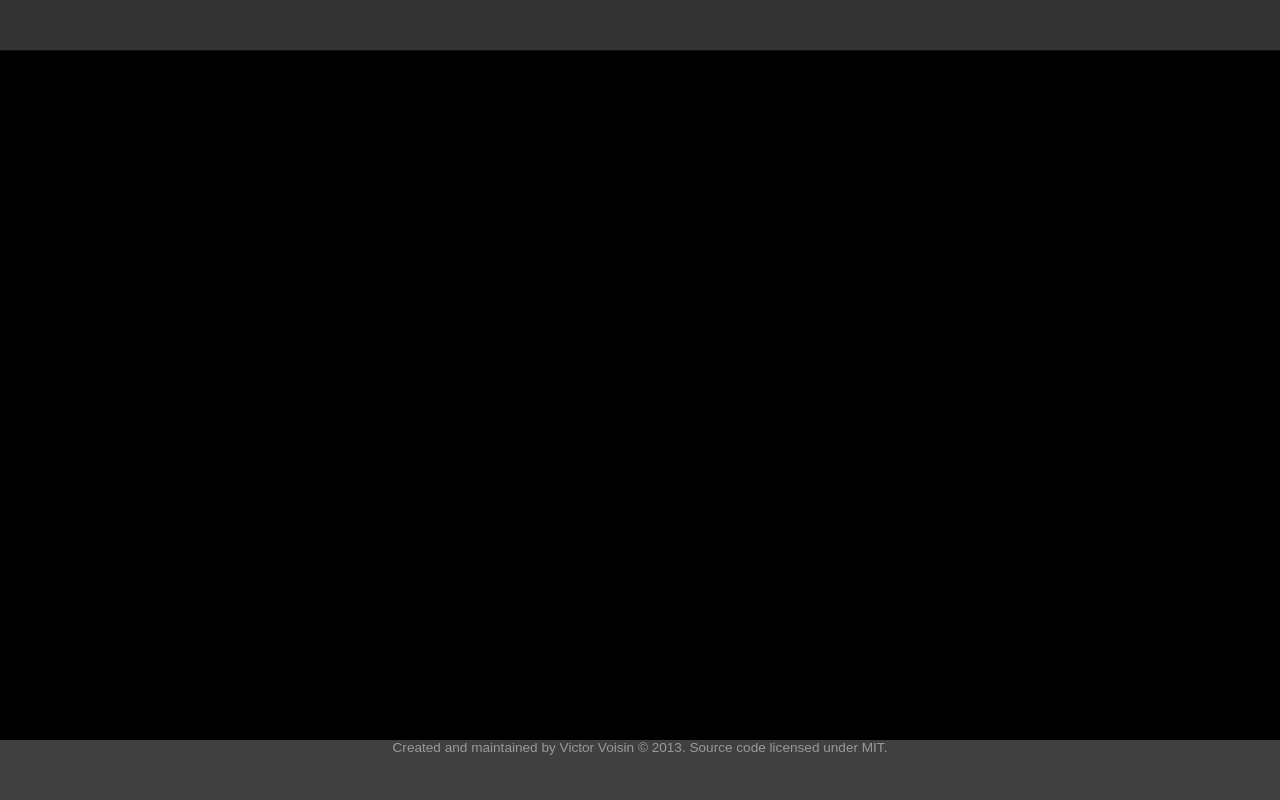
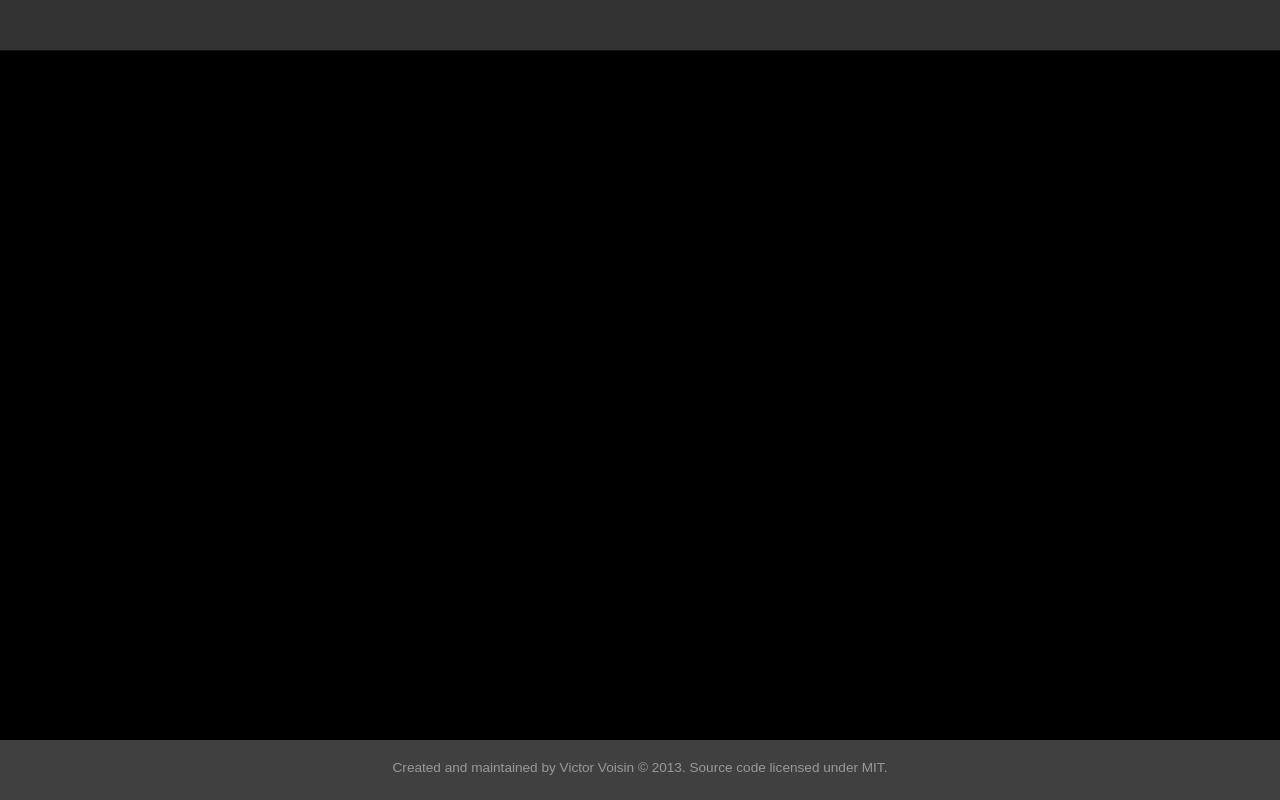
Before and after one commit to vvision/FrameRain, a website: page public/index.html in a window 1280 px wide. Drawn offline with Linux system fonts and the light colour scheme.

Commit message:
Changed footer.

```diff
--- a/public/css/main.css
+++ b/public/css/main.css
@@ -252,6 +252,10 @@ footer.Footer {
   transform: translateZ(0px);
 }
 
+.footerText {
+ margin: 20px;
+}
+
 
 /* ==========================================================================
    Helper classes
--- a/public/index.html
+++ b/public/index.html
@@ -32,7 +32,7 @@
 
 
         <footer class="Footer">
-          <span class="footerText">Created and maintained by Victor Voisin © 2013. Source code licensed under MIT.</span>
+          <div class="footerText">Created and maintained by Victor Voisin © 2013. Source code licensed under MIT.</div>
         </footer>
     </body>
 </html>
```
